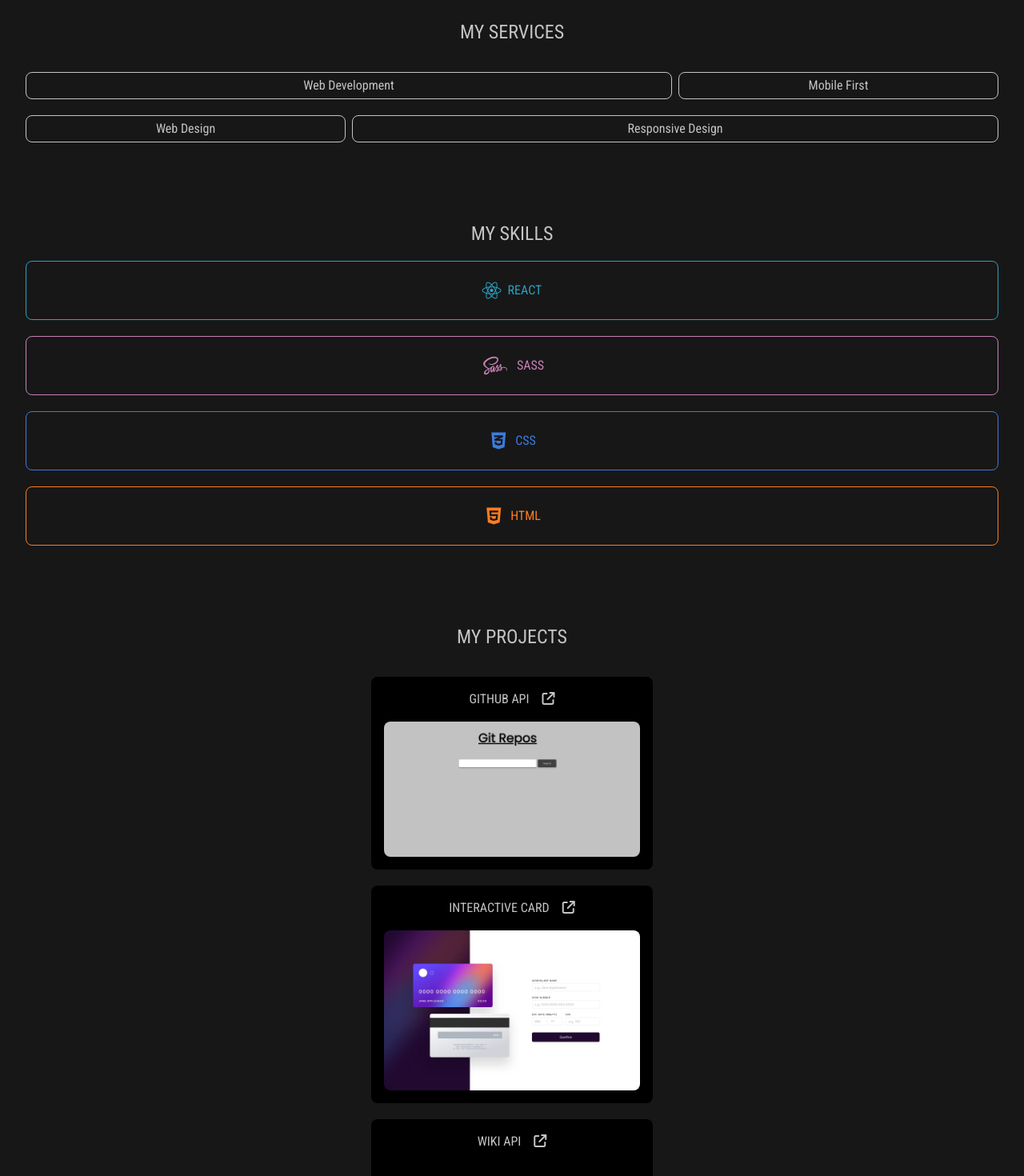
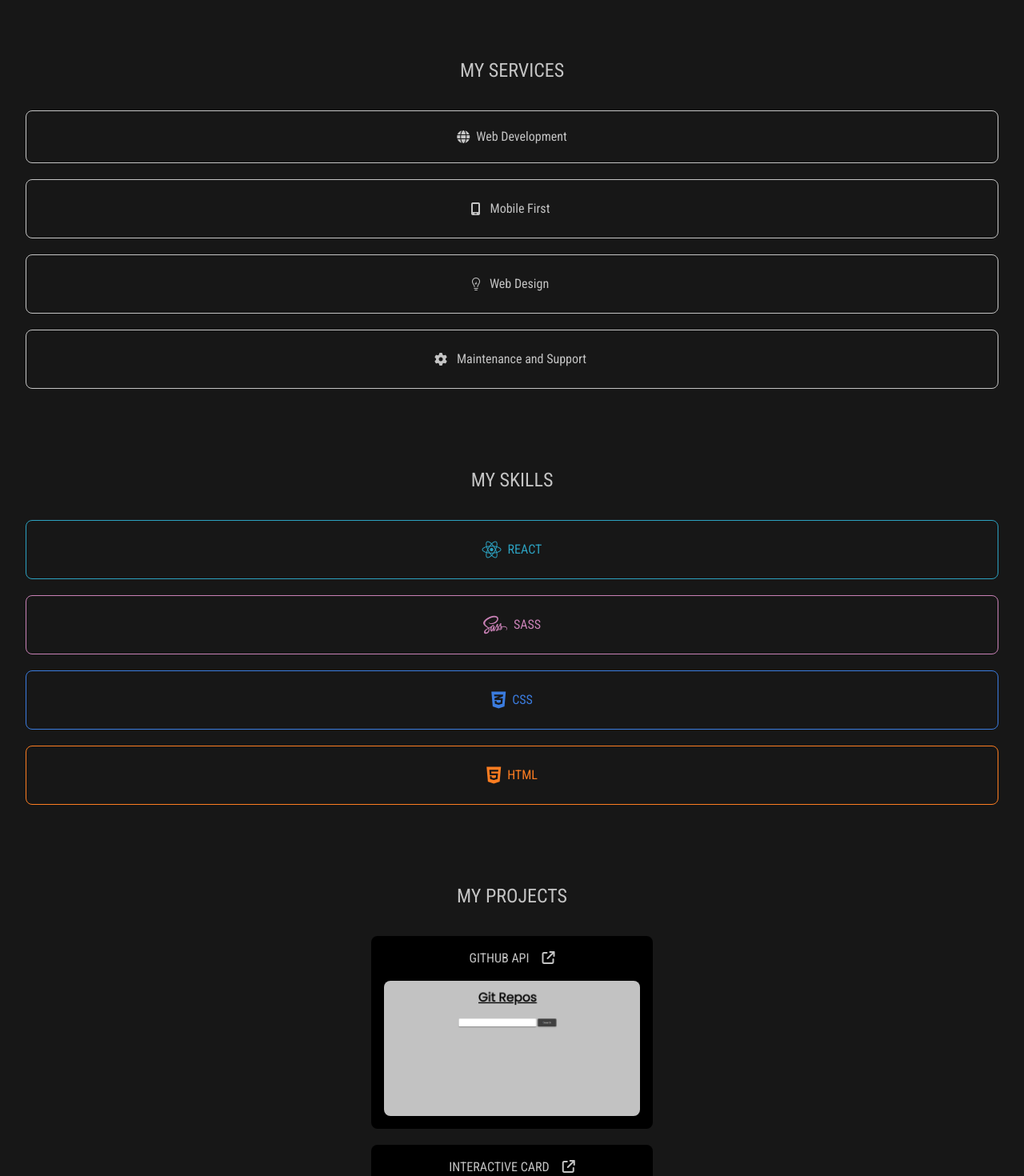
Before and after one commit to GbSouza15/new-portfolio, a React (Vite) app: page / in a window 1280 px wide. Shown: the part 640-2110 px from the top of the page at 80% size. Built offline with nearby package versions, Linux system fonts and the light colour scheme.

Commit message:
feat: add about me and img logo

```diff
--- a/src/components/BodyMain.jsx
+++ b/src/components/BodyMain.jsx
@@ -2,6 +2,7 @@ import apiGit from '../../githubuser.json'
 import ImgGitApi from '../../images/Captura de tela 2023-03-16 104904.png'
 import ImgCards from '../../images/desktop-design.jpg'
 import ImgWiki from '../../images/Captura de tela 2023-03-17 104941.png'
+import imgLogo from '../../images/oH-sd0W-_400x400.jpg'
 
 export function BodyMain() {
 
@@ -10,81 +11,316 @@ export function BodyMain() {
     }
 
     return (
-        <div className='text-textColor'>
-            <section className='animated-bar bg-textColorSecondary py-[2rem]'>
-                <p className='animate-pulse text-center text-[1.8rem] text-[#000000] font-bold'>BRING YOUR IDEAS</p>
+        <div className='
+        text-textColor'>
+            <section className='
+            animated-bar
+            bg-textColorSecondary
+            py-[2rem]'>
+                <p className='
+                animate-pulse
+                text-center
+                text-[1.8rem]
+                text-[#000000]
+                font-bold'>BRING YOUR IDEAS</p>
             </section>
 
-            <section className='my-services flex flex-col mt-[2rem] text-textColorPrimary'>
-                <p className='text-gray-400 text-[1.5rem] text-center mt-[2.5rem]'>MY SERVICES</p>
-                <div className='grid grid-cols-3 mt-[2rem] mx-[2rem] gap-y-5 gap-x-2 text-center rounded-[.5rem]'>
-                    <p className='col-span-2 p-1 border-textColor border-[1px] border-solid rounded-[.5rem]'>
+            <section className='
+            my-services
+            flex
+            flex-col
+            mt-[2rem]
+            text-textColorPrimary'>
+                <p className='
+                text-gray-400
+                text-[1.5rem]
+                text-center
+                mt-[2.5rem]'>MY SERVICES</p>
+
+                <div className='
+                flex
+                flex-col
+                mt-[2rem]
+                mx-[2rem]
+                gap-y-5
+                gap-x-2
+                text-center
+                rounded-[.5rem]'>
+
+                    <div className='
+                    border-[1px]
+                    border-solid
+                    rounded-[.5rem]
+                    flex
+                    items-center
+                    justify-center
+                    p-5
+                    gap-2'>
+                        <i className="
+                        fa-solid
+                        fa-globe"></i>
+                        <p>
                         Web Development
-                    </p>
-                    <p className='p-1 border-[1px] border-textColor border-solid rounded-[.5rem]'>
+                        </p>
+                    </div>
+
+                    <div className='
+                    border-[1px]
+                    border-solid
+                    rounded-[.5rem]
+                    flex
+                    items-center
+                    justify-center
+                    p-5
+                    gap-2'>
+                        <i className="
+                        fa-solid
+                        fa-mobile-screen"></i>
+                        <p className='p-1'>
                         Mobile First
-                    </p>
-                    <p className=' p-1 border-textColor border-[1px] border-solid rounded-[.5rem]'>
-                        Web Design
-                    </p>
+                        </p>
+                    </div>
 
-                    <p className='col-span-2 p-1 border-textColor border-[1px] border-solid rounded-[.5rem]'>
-                        Responsive Design
-                    </p>
+                    <div className='
+                    border-[1px]
+                    border-solid
+                    rounded-[.5rem]
+                    flex
+                    items-center
+                    justify-center
+                    p-5
+                    gap-2'>
+                        <i className="
+                        fa-brands
+                        fa-medapps"></i>
+                        <p className='p-1'>
+                            Web Design
+                        </p>
+                    </div>
+
+                    <div className='
+                    border-[1px]
+                    border-solid
+                    rounded-[.5rem]
+                    flex
+                    items-center
+                    justify-center
+                    p-5
+                    gap-2'>
+                        <i className="
+                        fa-solid
+                        fa-gear"></i>
+                        <p className='p-1'>
+                            Maintenance and Support
+                        </p>
+                    </div>
                 </div>
+
             </section>
 
-            <section className='my-skills mt-[6rem] text-textColorPrimary'>
-                <p className='text-[1.5rem] text-center mt-[2.5rem]'>MY SKILLS</p>
+            <section className='
+            my-skills
+            mt-[6rem]
+            text-textColorPrimary'>
+                <p className='
+                text-[1.5rem]
+                text-center
+                mt-[2.5rem]'>MY SKILLS</p>
 
-                <div className='flex flex-col mt-[1rem] mx-[2rem] gap-y-5 gap-x-2 text-center rounded-[.5rem]'>
-                    <div className='flex p-[1.5rem] border-[1px] border-solid rounded-[.5rem] items-center justify-center gap-2 text-[#2CA1C0]'>
-                        <i className="fa-brands fa-react fa-xl"></i>
+                <div className='flex
+                flex-col
+                mt-[2rem]
+                mx-[2rem]
+                gap-y-5
+                gap-x-2
+                text-center
+                rounded-[.5rem]'>
+                    <div className='flex
+                    p-[1.5rem]
+                    border-[1px]
+                    border-solid
+                    rounded-[.5rem]
+                    items-center
+                    justify-center
+                    gap-2
+                    text-[#2CA1C0]'>
+                        <i className="fa-brands
+                        fa-react
+                        fa-xl"></i>
                         <p>REACT</p>
                     </div>
 
-                    <div className='flex p-[1.5rem] border-[1px] border-solid rounded-[.5rem] items-center justify-center gap-2 text-textColorSecondary'>
-                        <i className="fa-brands fa-sass fa-xl p-1"></i>
+                    <div className='flex
+                    p-[1.5rem]
+                    border-[1px]
+                    border-solid
+                    rounded-[.5rem]
+                    items-center
+                    justify-center
+                    gap-2
+                    text-textColorSecondary'>
+                        <i className="
+                        fa-brands
+                        fa-sass
+                        fa-xl"></i>
                         <p>SASS</p>
                     </div>
 
-                    <div className='flex p-[1.5rem] border-[1px] border-solid rounded-[.5rem] items-center justify-center gap-2 text-[#3B7CDF]'>
-                        <i className="fa-brands fa-css3-alt fa-xl p-1"></i>
+                    <div className='
+                    flex
+                    p-[1.5rem]
+                    border-[1px]
+                    border-solid
+                    rounded-[.5rem]
+                     items-center
+                     justify-center
+                     gap-2
+                     text-[#3B7CDF]'>
+                        <i className="
+                        fa-brands
+                        fa-css3-alt
+                        fa-xl"></i>
                         <p>CSS</p>
                     </div>
 
-                    <div className='flex p-[1.5rem] border-[1px] border-solid rounded-[.5rem] items-center justify-center gap-2 text-[#FD7D21]'>
-                        <i className="fa-brands fa-html5 fa-xl p-1"></i>
+                    <div className='
+                    flex
+                    p-[1.5rem]
+                    border-[1px]
+                    border-solid
+                    rounded-[.5rem]
+                    items-center
+                    justify-center
+                    gap-2
+                    text-[#FD7D21]'>
+                        <i className="
+                        fa-brands
+                        fa-html5
+                        fa-xl"></i>
                         <p>HTML</p>
                     </div>
                 </div>
+
             </section>
 
-            <section className='my-projects mt-[6rem] flex flex-col items-center text-textColorPrimary'>
-                <p className='text-[1.5rem] text-center'>MY PROJECTS</p>
-                <ul className='text-text-textColorPrimary flex flex-col mt-[2rem] items-center gap-y-5'>
-                    <li className='flex flex-col items-center gap-4 bg-[#000000] rounded-[.5rem] p-[1rem] w-[22rem]'>
-                        <div className='flex items-center justify-between gap-4'>
+            <section className='
+            my-projects
+            mt-[6rem]
+            flex
+            flex-col
+            items-center
+            text-textColorPrimary'>
+                <p className='
+                text-[1.5rem]
+                text-center'>MY PROJECTS</p>
+
+                <ul className='
+                text-text-textColorPrimary
+                flex
+                flex-col
+                mt-[2rem]
+                items-center
+                gap-y-5'>
+                    <li className='
+                    flex
+                    flex-col
+                    items-center
+                    gap-4
+                    bg-[#000000]
+                    rounded-[.5rem]
+                    p-[1rem]
+                    w-[22rem]'>
+                        <div className='
+                        flex
+                        items-center
+                        justify-between gap-4'>
                             <a href={apiGit.repositories[0].deployedUrl}>{apiGit.repositories[0].name}</a>
                             <a href={apiGit.repositories[0].deployedUrl}><i className="fa-solid fa-arrow-up-right-from-square"></i></a>
                         </div>
-                        <img className='w-[20rem] rounded-[.5rem]' src={ImgGitApi}></img>
+                        <img className='
+                        w-[20rem]
+                        rounded-[.5rem]' src={ImgGitApi}></img>
                     </li>
-                    <li className='flex flex-col items-center gap-4 bg-[#000000] rounded-[.5rem] p-[1rem] w-[22rem]'>
-                        <div className='flex items-center justify-between gap-4'>
+                    <li className='
+                    flex
+                    flex-col
+                    items-center
+                    gap-4
+                    bg-[#000000]
+                    rounded-[.5rem]
+                    p-[1rem]
+                    w-[22rem]'>
+                        <div className='
+                        flex
+                        items-center
+                        justify-between
+                        gap-4'>
                             <a href={apiGit.repositories[1].deployedUrl}>{apiGit.repositories[1].name}</a>
                             <a href={apiGit.repositories[1].deployedUrl}><i className="fa-solid fa-arrow-up-right-from-square"></i></a>
                         </div>
-                        <img className='w-[20rem] rounded-[.5rem]' src={ImgCards}></img>
+                        <img className='
+                        w-[20rem]
+                        rounded-[.5rem]' src={ImgCards}></img>
                     </li>
-                    <li className='flex flex-col items-center gap-4 bg-[#000000] rounded-tl-[.5rem] rounded-tr-[.5rem] p-[1rem] w-[22rem]'>
-                        <div className='flex items-center justify-between gap-4'>
+                    <li className='
+                    flex
+                    flex-col
+                    items-center
+                    gap-4
+                    bg-[#000000]
+                    rounded-[.5rem]
+                    p-[1rem]
+                    w-[22rem]'>
+                        <div className='
+                        flex
+                        items-center
+                        justify-between
+                        gap-4'>
                             <a href={apiGit.repositories[2].deployedUrl}>{apiGit.repositories[2].name}</a>
                             <a href={apiGit.repositories[2].deployedUrl}><i className="fa-solid fa-arrow-up-right-from-square"></i></a>
                         </div>
-                        <img className='w-[20rem] rounded-[.5rem]' src={ImgWiki}></img>
+                        <img className='
+                        w-[20rem]
+                        rounded-[.5rem]' src={ImgWiki}></img>
                     </li>
                 </ul>
+            </section>
+
+            <section className='
+            about-me
+            text-textColorPrimary'>
+
+                <div className='mt-[6rem]'>
+                    <p className='
+                    text-[1.5rem]
+                    text-center'>About Me</p>
+                </div>
+
+                <div className='
+                flex
+                justify-center
+                gap-[2rem]
+                mt-[2rem]'>
+                    <img src={imgLogo} className='w-[4rem] h-[4rem] rounded-[50%]'></img>
+
+                    <div className='
+                    text-justify
+                    w-[12rem]
+                    '>
+                        <p>
+                            Meu nome é <strong className='text-textColorSecondary'> Gabriel Souza </strong>e tenho 19 anos. Sou programador <strong className='text-textColorSecondary'> front-end</strong>, apaixonado por tecnologia.
+                        </p>
+
+                        <p className='mt-[1rem]'>
+                            Atualmente estou cursando <strong className='text-textColorSecondary'> Ciência da Computação </strong>na Faculdade Descomplica. Sobre experiências, faço parte do grupo <strong className='text-textColorSecondary'> Poinge, </strong> um programa de aprendizado e trabalho colaborativo com o proposito de aclimatizar novos desenvolvedores ao espaço de trabalhos colaborativos e aperfeiçoamento.
+                        </p>
+
+                        <p className='mt-[1rem]'>
+                            Tenho como <strong className='text-textColorSecondary'> Soft Skills: </strong> Trabalho em equipe, boa comunicação, empatia e cordialidade, facilidade em se adaptar e aprender novas funções.
+                        </p>
+                    </div>
+
+                </div>
             </section>
         </div>
     )
--- a/src/components/Contact&Footer.jsx
+++ b/src/components/Contact&Footer.jsx
@@ -1,29 +1,63 @@
 export function Contact() {
     return (
         <>
-            <div className='flex flex-col items-center mt-[2rem]'>
-                <section className='contact bg-textColorSecondary w-[22rem] h-[10rem] rounded-bl-[3rem] rounded-br-[3rem]'>
-                    <h1 className='text-[1.5rem] text-center mt-[1.8rem]'>Let's Discuss Your Ideas</h1>
+            <div className='
+            flex
+            flex-col
+            items-center
+            mt-[2rem]'>
+                <section className='contact
+                bg-textColorSecondary
+                w-[85%]
+                h-[10rem]
+                rounded-bl-[3rem]
+                 rounded-br-[3rem]
+                 mt-[2rem]'>
+                    <h1 className='text-[1.5rem]
+                    text-center
+                     mt-[1.8rem]'>Let's Discuss Your Ideas</h1>
 
-                    <ul className='flex justify-center gap-[2rem] mt-[1.2rem]'>
-                        <li className='flex gap-2 items-center'>
+                    <ul className='flex
+                    justify-center
+                    gap-[2rem]
+                    mt-[1.2rem]'>
+                        <li className='
+                        flex
+                        gap-2
+                        items-center'>
                             LinkedIn
-                            <i className="fa-brands fa-linkedin"></i>
+                            <i className="
+                            fa-brands
+                            fa-linkedin"></i>
                         </li>
-                        <li className='flex gap-2 items-center'>
+                        <li className='
+                        flex
+                        gap-2
+                        items-center'>
                             GitHub
-                            <i className="fa-brands fa-github"></i>
+                            <i className="
+                            fa-brands
+                            fa-github"></i>
                         </li>
-                        <li className='flex gap-2 items-center'>
+                        <li className='
+                        flex
+                        gap-2
+                        items-center'>
                             Email
-                            <i className="fa-solid fa-envelope"></i>
+                            <i className="
+                            fa-solid
+                            fa-envelope"></i>
                         </li>
                     </ul>
                 </section>
             </div>
             <footer>
                 <div>
-                    <p className='text-center mt-[4rem] pb-[1rem] text-textColorSecondary'>© 2023 Gabriel Souza</p>
+                    <p className='
+                    text-center
+                    mt-[4rem]
+                    pb-[1rem]
+                    text-textColorSecondary'>© 2023 Gabriel Souza</p>
                 </div>
             </footer>
         </>
--- a/src/components/Header.jsx
+++ b/src/components/Header.jsx
@@ -3,9 +3,9 @@ import ImgHeader from '../../images/pexels-anni-roenkae-2693212.jpg'
 export function Header() {
     return (
             <div className='bg-[#000000] text-[#c981b6]'>
-                <div className='text-header'>
-                <h1 className='text-[3.5rem] leading-[4rem] pt-[2rem] px-2 text-center'>CREATE IDEAS</h1>
-                <p className='text-center mt-[1.2rem]'>Frase de efeito para atrair pessoas</p>
+                <div className='text-header text-center flex flex-col items-center'>
+                    <h1 className='text-[3.5rem] leading-[4rem] pt-[2rem] px-2 '>CREATE IDEAS</h1>
+                    <p className=' mt-[1.2rem] w-[20rem]'>Design, code, and interactivity come together to create unique experiences on the web. Let me turn your ideas into reality and amaze your users.</p>
                 </div>
                 <div className='img flex justify-center mt-[2.5rem]'>
                     <img className='rounded-t-[3rem] w-[85%] h-[15rem] object-cover' src={ImgHeader}/>
```
Also changed, not shown: images/oH-sd0W-_400x400.jpg (added).
